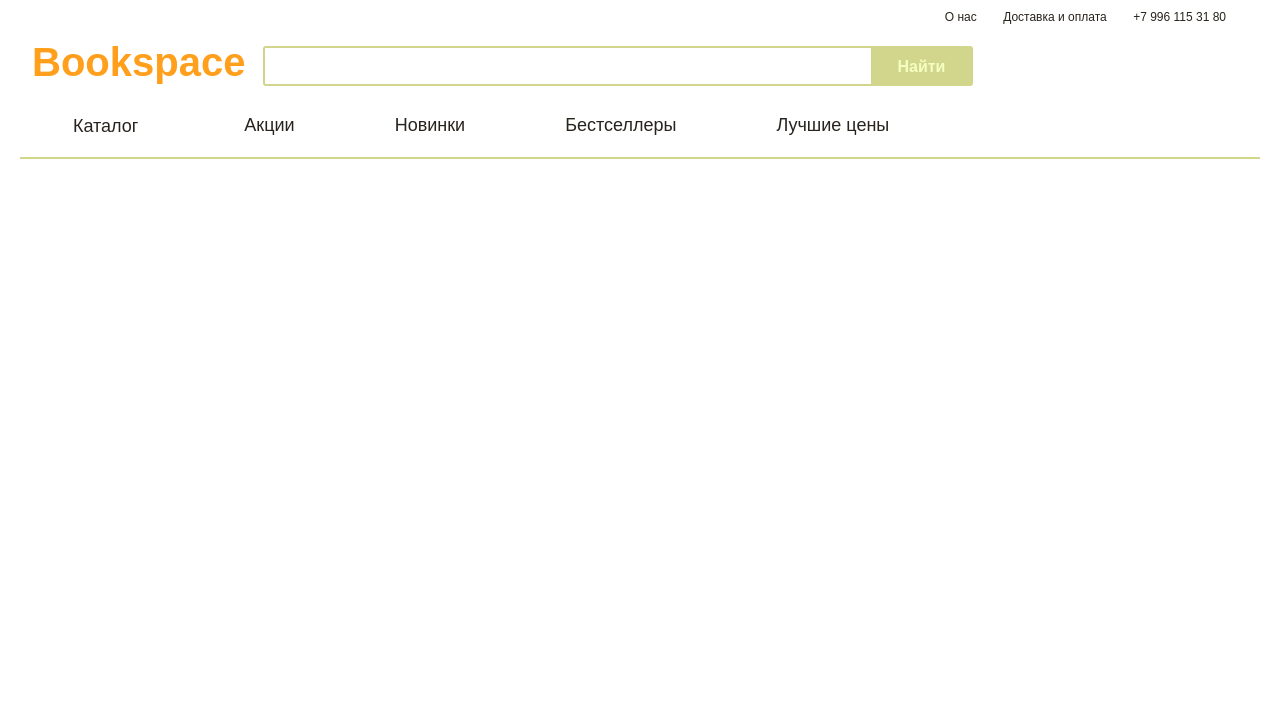
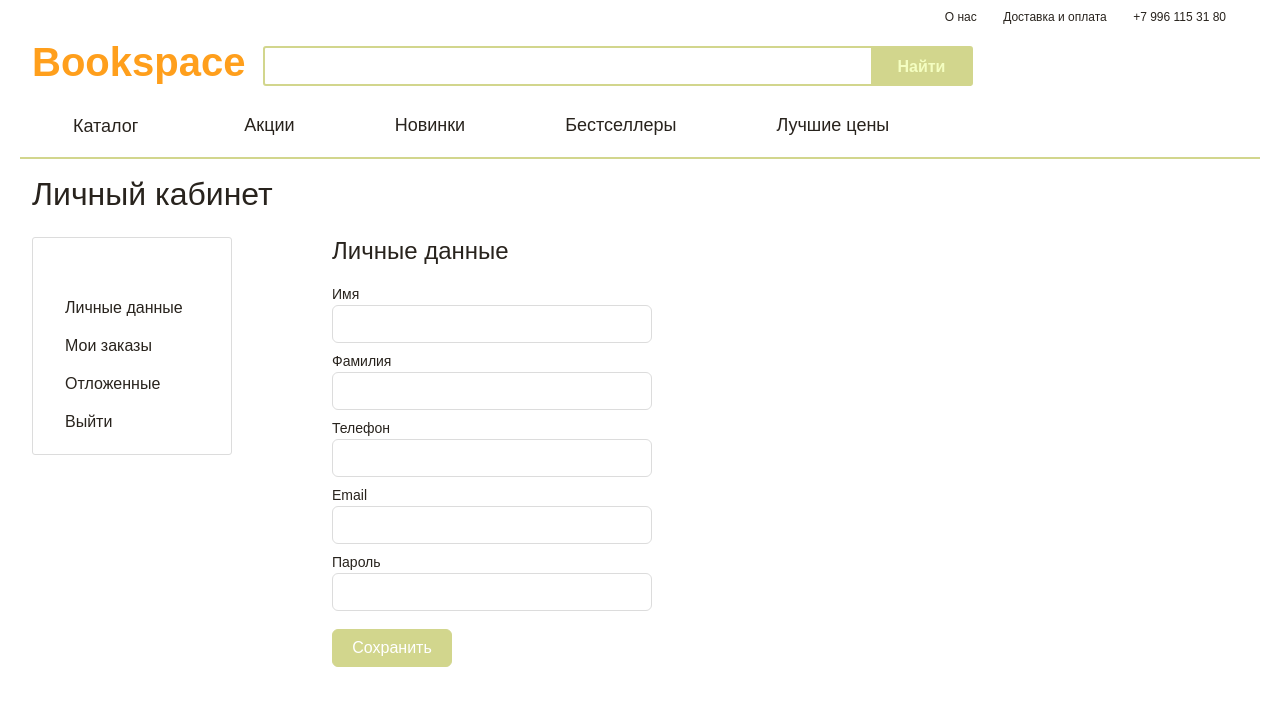
Before and after one commit to DashaVed/semester_project_2k_flask_bookspace, a Flask app: template templates/shop/profile.html in a window 1280 px wide. Shown: the top 706 px of the page. Run offline with Flask 3, Linux system fonts and the light colour scheme; the template is opened without the code that fills it: values that come from a table or form of the project are taken from there, others are empty; some libraries are stand-ins or nearby versions; some web fonts are replaced.

Commit message:
+ profile form

```diff
--- a/db_util.py
+++ b/db_util.py
@@ -30,6 +30,9 @@ class Database:
         self.con.commit()
         return data
 
+    def update(self, query, values):
+        ...
+
     def prepare_data(self, data):
         prepare_data = []
         if len(data):
--- a/forms.py
+++ b/forms.py
@@ -8,46 +8,25 @@ from wtforms.validators import (
     Length,
     Optional
 )
-#
-#
-# class RegistrationForm(FlaskForm):
-#     first_name = StringField(
-#         'Имя',
-#         validators=[DataRequired()]
-#     )
-#     last_name = StringField(
-#         'Фамилия',
-#         validators=[DataRequired()]
-#     )
-#     phone = StringField(
-#         'Телефон',
-#         validators=[DataRequired()]
-#     )
-#     email = StringField(
-#         'Email',
-#         validators=[
-#             Email(message='Enter a valid email.'),
-#             DataRequired()
-#         ]
-#     )
-#     password = PasswordField(
-#         'Пароль',
-#         validators=[
-#             DataRequired(),
-#             Length(min=6, message='Select a stronger password.')
-#         ]
-#     )
-#
-#
-# class LoginForm(FlaskForm):
-#     email = StringField(
-#         'Логин',
-#         validators=[
-#             DataRequired(),
-#             Email(message='Enter a valid email.')
-#         ]
-#     )
-#     password = PasswordField('Пароль', validators=[DataRequired()])
+
+
+class RegistrationForm(FlaskForm):
+    first_name = StringField('Имя', validators=[DataRequired()])
+    last_name = StringField('Фамилия', validators=[DataRequired()])
+    phone = StringField('Телефон', validators=[DataRequired()])
+    email = StringField('Email', validators=[Email(message='Enter a valid email.'), DataRequired()])
+    password = PasswordField('Пароль', validators=[DataRequired()])
+
+
+class LoginForm(FlaskForm):
+    email = StringField(
+        'Логин',
+        validators=[
+            DataRequired(),
+            Email(message='Enter a valid email.')
+        ]
+    )
+    password = PasswordField('Пароль', validators=[DataRequired()])
 
 
 class AddProduct(FlaskForm):
--- a/routs.py
+++ b/routs.py
@@ -7,7 +7,7 @@ import os
 import secrets
 
 from db_util import Database
-from forms import AddProduct
+from forms import AddProduct, RegistrationForm
 
 base_directory = os.path.abspath(os.path.dirname(__file__))
 
@@ -20,9 +20,8 @@ patch_request_class(app)
 db = Database()
 
 app.secret_key = 'bookspace-semester-project'
+app.permanent_session_lifetime = datetime.timedelta(days=365)
 
-
-# app.permanent_session_lifetime = datetime.timedelta(days=365)
 def is_authenticated():
     return True if 'loggedin' in session else False
 
@@ -51,43 +50,29 @@ def get_catalog(parent_id):
 
 @app.route('/product/<book_id>')
 def get_book(book_id):
-    book = db.select('SELECT * FROM product WHERE product_id = %s', (book_id, ))
+    book = db.select('SELECT * FROM product WHERE product_id = %s', (book_id,))
     return render_template('shop/book.html', book=book)
 
 
-@app.route('/sales')
-def get_sales():
-    return render_template('shop/sales.html')
+@app.route('/personal/profile', methods=['GET', 'POST'])
+def profile():
+    is_auth = is_authenticated()
+    if is_auth:
+        user = db.select('SELECT * FROM account WHERE user_id = %s', values=(session['id'],))
+        form = RegistrationForm()
+        if request.method == 'POST':
+            pass
+        return render_template('shop/profile.html', is_authenticated=is_auth, user=user, form=form)
 
 
-@app.route('/new')
-def get_new():
-    return render_template('shop/new.html')
+@app.route('/personal/order')
+def order():
+    return render_template('shop/order.html')
 
 
-@app.route('/bestsellery')
-def get_bestsellery():
-    return render_template('shop/bestsellery.html')
-
-
-@app.route('/best-price')
-def get_best_price():
-    return render_template('shop/best_price.html')
-
-
-@app.route('/personal/profile')
-def profile():
-    return render_template('shop/profile.html', is_authenticated=is_authenticated(), is_admin=is_admin())
-
-
-@app.route('/delivery')
-def delivery():
-    return render_template('shop/delivery.html')
-
-
-@app.route('/about-us')
-def about_us():
-    return render_template('shop/about_us.html')
+@app.route('/cart')
+def get_cart():
+    ...
 
 
 @app.route('/registration', methods=['GET', 'POST'])
@@ -173,7 +158,7 @@ def add_product():
             values=(title, author, description, publishing_office, series, quantity, price, image))
         category_id = request.form.get('category')
         db.insert('INSERT INTO product_category (product_id, category_id) VALUES (%s, %s)',
-                  values=(product_id, category_id, ))
+                  values=(product_id, category_id,))
         label_id = request.form.get('label')
         if label_id != 'none':
             db.insert('INSERT INTO product_label (product_id, label_id) VALUES (%s, %s)',
@@ -182,5 +167,35 @@ def add_product():
     return render_template('shop/product_form.html', form=form, categories=categories, labels=labels)
 
 
+@app.route('/delivery')
+def delivery():
+    return render_template('shop/delivery.html')
+
+
+@app.route('/about-us')
+def about_us():
+    return render_template('shop/about_us.html')
+
+
+@app.route('/sales')
+def get_sales():
+    return render_template('shop/sales.html')
+
+
+@app.route('/new')
+def get_new():
+    return render_template('shop/new.html')
+
+
+@app.route('/bestsellery')
+def get_bestsellery():
+    return render_template('shop/bestsellery.html')
+
+
+@app.route('/best-price')
+def get_best_price():
+    return render_template('shop/best_price.html')
+
+
 if __name__ == '__main__':
     app.run(debug=True)
--- /dev/null
+++ b/static/css/profile.css
@@ -0,0 +1,116 @@
+h1 {
+    font-family: montserrat, sans-serif;
+    font-weight: 500;
+    font-style: normal;
+    color: #28231D;
+    font-size: 32px;
+}
+
+h5 {
+    font-family: montserrat, sans-serif;
+    font-weight: 500;
+    font-style: normal;
+    color: #28231D;
+    font-size: 24px;
+    padding-bottom: 10px;
+}
+
+/*START SIDEBAR*/
+
+.profile-nav {
+    min-width: 200px;
+    height: auto !important;
+    border: 1px solid #DCDCDC;
+    border-radius: 3px;
+
+}
+
+.profile-nav_title {
+    text-align: center;
+    margin-bottom: 20px;
+    margin-top: 10px;
+}
+
+.profile-nav-name {
+    font-size: 16px;
+    font-family: montserrat, sans-serif;
+    font-weight: 700;
+    font-style: normal;
+    color: #28231D;
+}
+
+.profile-nav-author {
+    font-size: 12px;
+    font-family: montserrat, sans-serif;
+    font-weight: 500;
+    font-style: normal;
+    color: #28231D;
+}
+
+.profile-nav_item {
+    list-style-type: none;
+    margin-bottom: 10px;
+}
+
+.profile-nav_link {
+    font-size: 16px;
+    font-family: montserrat, sans-serif;
+    font-weight: 500;
+    font-style: normal;
+    color: #28231D;
+    text-decoration: none;
+}
+
+.profile-nav_link:hover {
+    color: #FF9F1C;
+    font-weight: 600;
+}
+
+/*END SIDEBAR*/
+
+.profile-content_edit {
+    margin-left: 100px;
+}
+
+.profile-content_edit dt {
+    font-family: montserrat, sans-serif;
+    font-weight: 500;
+    font-style: normal;
+    color: #28231D;
+    font-size: 14px;
+}
+
+.profile-content_edit input {
+    font-family: montserrat, sans-serif;
+    font-weight: 500;
+    font-size: 16px;
+    color: #28231D;
+    width: 320px;
+    border: 1px solid #DCDCDC;
+}
+
+.profile-content_edit input:focus,
+.profile-content_edit input:hover,
+.profile-content_edit input:active {
+    border: 1px solid #DCDCDC;
+    outline: none;
+    box-shadow: none;
+}
+
+.form_save-data{
+    margin-top: 10px;
+    width: 120px;
+    border: 1px solid #D2D68D;
+    background-color: #D2D68D;
+    color: white;
+    font-size: 16px;
+    font-weight: 500;
+    text-align: center;
+    height: 38px;
+}
+
+.form_save-data:hover, .form_save-data:active {
+    border: 1px solid #F4FEC1;
+    background-color: #F4FEC1;
+    color: #28231D;
+}
--- a/templates/shop/authorization.html
+++ b/templates/shop/authorization.html
@@ -23,7 +23,7 @@
 
                                 <div class="form-outline mb-4">
                                     <label class="form-label" for="password">Пароль</label>
-                                    <input type="password" class="form-control form-control-sm" name="password"/>
+                                        <input type="password" class="form-control form-control-sm" name="password"/>
                                 </div>
 
                                 <div class="d-flex justify-content-center">
--- /dev/null
+++ b/templates/shop/personal.html
@@ -0,0 +1,51 @@
+{% extends 'shop/layout.html' %}
+
+{% block title %}Личный кабинет{% endblock %}
+{% block style %}
+    <link rel="stylesheet" type="text/css" href="{{ url_for( 'static', filename='css/profile.css') }}">
+{% endblock %}
+
+{% block content %}
+    <div class="profile">
+        <div class="container-fluid">
+            <div class="row">
+                <div class="profile-title pt-3 pb-3">
+                    <h1>Личный кабинет</h1>
+                </div>
+                <div class="profile-body d-flex">
+                    <div class="profile-sidebar">
+                        <section class="profile-nav">
+                            <header class="profile-nav_title pb-1">
+                                <span class="profile-nav-name">{{ user.first_name }} {{ user.last_name }}</span><br>
+                                <span class="profile-nav-author">{{ user.email }}</span>
+                            </header>
+                            <nav class="profile-nav_nav">
+                                <ul class="profile-nav_list">
+                                    <li class="profile-nav_item pb-1">
+                                        <a href="{{ url_for('profile') }}"
+                                           class="profile-nav_link ">Личные данные</a>
+                                    </li>
+                                    <li class="profile-nav_item pb-1">
+                                        <a href="#"
+                                           class="profile-nav_link ">Мои заказы</a>
+                                    </li>
+                                    <li class="profile-nav_item pb-1">
+                                        <a href="#"
+                                           class="profile-nav_link ">Отложенные</a>
+                                    </li>
+                                    <li class="profile-nav_item pb-1">
+                                        <a href="{{ url_for('logout') }}"
+                                           class="profile-nav_link ">Выйти</a>
+                                    </li>
+                                </ul>
+                            </nav>
+                        </section>
+                    </div>
+                    {% block body %}
+                    {% endblock %}
+                </div>
+            </div>
+        </div>
+    </div>
+
+{% endblock %}
--- a/templates/shop/profile.html
+++ b/templates/shop/profile.html
@@ -1,12 +1,18 @@
-{% extends "shop/layout.html" %}
+{% extends "shop/personal.html" %}
 
-{% block title %}Личный кабинет{% endblock %}
-
-{% block content %}
-    {% if is_authenticated %}
-        <p>вы авторизованы</p>
-    {% endif %}
-    {% if is_admin %}
-    <p>вы админ</p>
-    {% endif %}
+{% block body %}
+    <div class="profile-content">
+        <div class="profile-content_edit">
+            {% from "_formhelpers.html" import render_field %}
+            <form method="post" enctype="multipart/form-data">
+                <h5>Личные данные</h5>
+                {{ render_field(form.first_name, class="form-control", value=user.first_name) }}
+                {{ render_field(form.last_name, class="form-control", value=user.last_name) }}
+                {{ render_field(form.phone, class="form-control", value=user.phone) }}
+                {{ render_field(form.email, class="form-control", value=user.email) }}
+                {{ render_field(form.password, class="form-control", type='password') }}
+                <button class="btn form_save-data" type="submit">Сохранить</button>
+            </form>
+        </div>
+    </div>
 {% endblock %}
```
